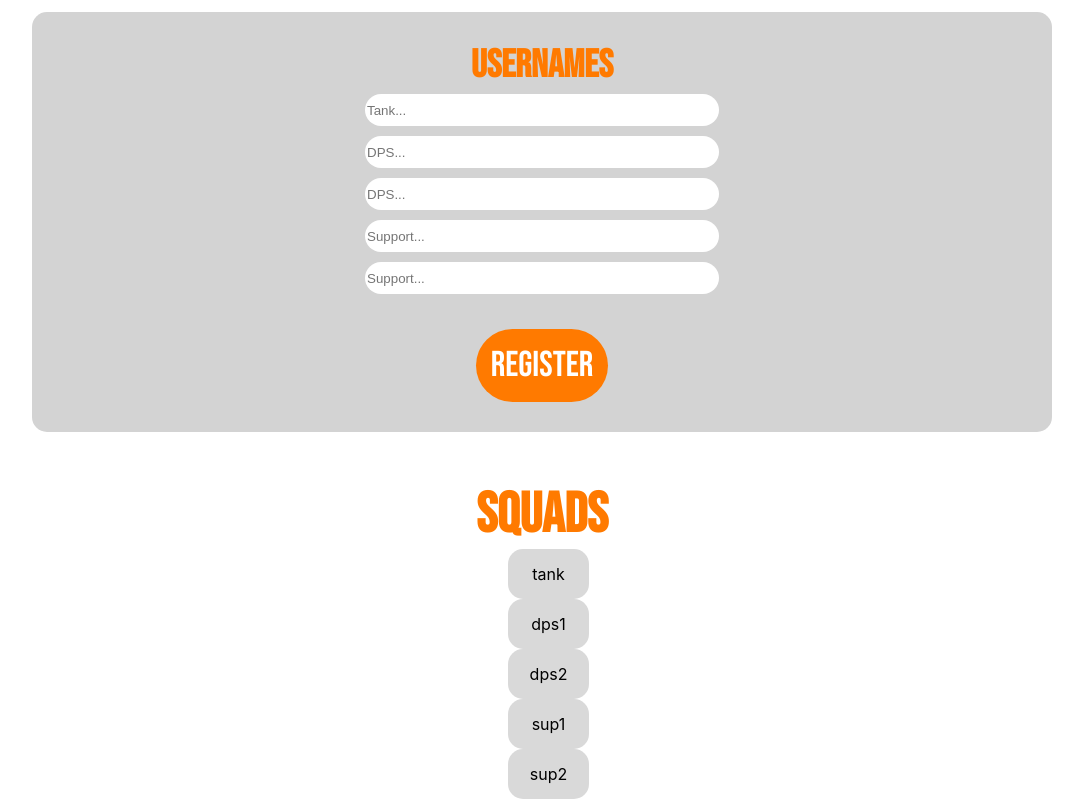
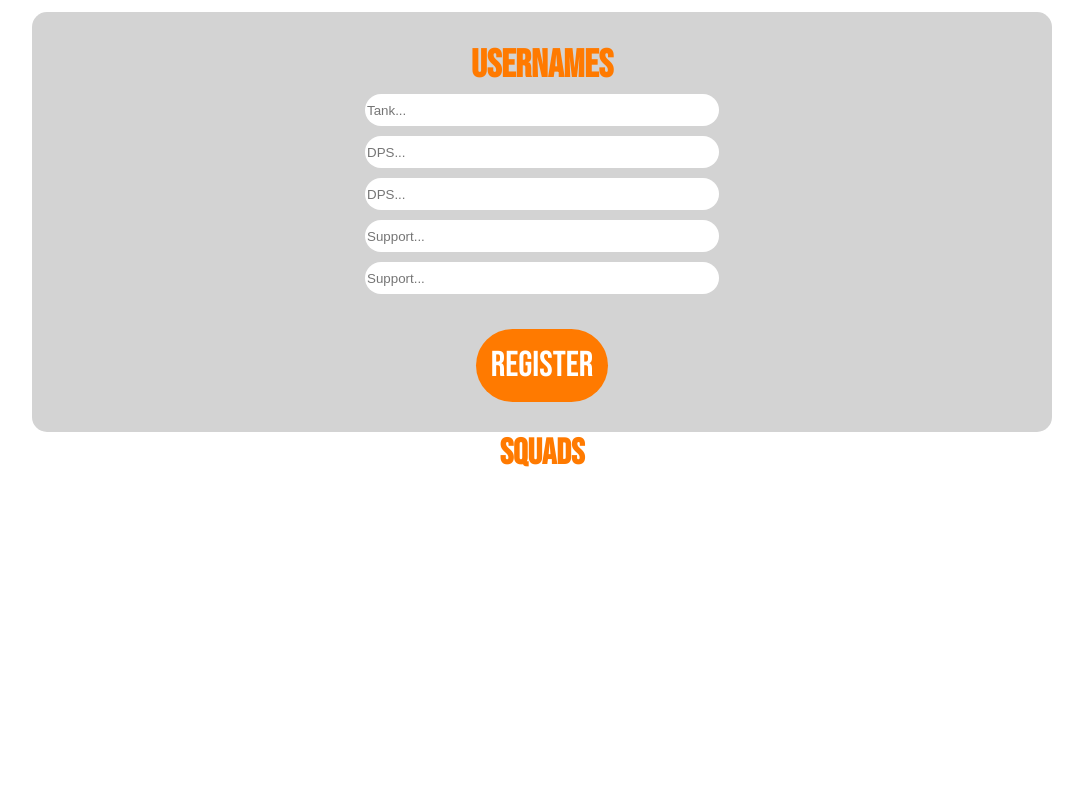
Before and after one commit to ellensales/overteams, a React (Create React App) app: page / in a window 1280 px wide. Shown: the part 669-1468 px from the top of the page, without its empty margins (98-1181 px from the left). After the commit the page ends 1144 px from the top, so only its background shows below. Built offline with nearby package versions, Linux system fonts and the light colour scheme.

Commit message:
conclusão do projeto

```diff
--- a/src/App.css
+++ b/src/App.css
@@ -1,38 +1,3 @@
 .App {
   text-align: center;
 }
-
-.App-logo {
-  height: 40vmin;
-  pointer-events: none;
-}
-
-@media (prefers-reduced-motion: no-preference) {
-  .App-logo {
-    animation: App-logo-spin infinite 20s linear;
-  }
-}
-
-.App-header {
-  background-color: #282c34;
-  min-height: 100vh;
-  display: flex;
-  flex-direction: column;
-  align-items: center;
-  justify-content: center;
-  font-size: calc(10px + 2vmin);
-  color: white;
-}
-
-.App-link {
-  color: #61dafb;
-}
-
-@keyframes App-logo-spin {
-  from {
-    transform: rotate(0deg);
-  }
-  to {
-    transform: rotate(360deg);
-  }
-}
--- a/src/App.js
+++ b/src/App.js
@@ -10,7 +10,6 @@ function App() {
   const addedSquad = (squad) => {
     console.log(squad)
     setSquads([...squads, squad])
-    console.log(squads)
   }
 
   return (
--- /dev/null
+++ b/src/components/Nickname/Nickname.css
@@ -0,0 +1,5 @@
+.nickname{
+    background-color: #fff;
+    border-radius: 15px;
+    padding: 30px;
+}
--- /dev/null
+++ b/src/components/Nickname/index.js
@@ -0,0 +1,7 @@
+import './Nickname.css'
+
+export const Nickname = (props) => {
+    return(
+        <div className="nickname"> {props.nickname} </div>
+    )
+}
--- a/src/components/Role/index.js
+++ /dev/null
@@ -1,6 +0,0 @@
-
-export const Role = (squad, role) => {
-    return(
-        <div> {squad.role} </div>
-    )
-}
--- a/src/components/Squad/Squad.css
+++ b/src/components/Squad/Squad.css
@@ -1,12 +1,4 @@
 .squad h1{
-    margin-top: 50px;
-    font-size: 56px;
+    font-size: 36px;
     font-family: 'Bebas Neue', sans-serif;
 }
-
-.team.list{
-    display:flex;
-    justify-content: center;
-    align-items: center;
-
-}
--- a/src/components/Squad/index.js
+++ b/src/components/Squad/index.js
@@ -3,11 +3,13 @@ import './Squad.css'
 
 export const Squad = (props) => {
 
+    console.log(props.squads)
+
     return(
         <section className="squad">
             <h1>Squads</h1>
             <div className="team list">
-                <Team squads={props} />
+                {props.squads.map(squad => <Team team={squad}/>)}
             </div>
 
         </section>
--- a/src/components/Team/Team.css
+++ b/src/components/Team/Team.css
@@ -1,10 +1,21 @@
-.team div{
+.team.section{
+
+    padding: 40px;
+    margin: 30px;
+    background-color:#D9D9D9;
+    border-radius: 20px;
+}
+
+.roles{
+    font-size: 36px;
     display: flex;
+    flex-direction: row;
     align-items: center;
-    justify-content: center;
-    margin: auto;
-    border-radius: 15px;
-    width: 75%;
-    background-color: #D9D9D9;
-    padding: 15px;
+    justify-content: space-evenly;
 }
+.nicknames{
+    display: flex;
+    flex-direction: row;
+    align-items: center;
+    justify-content: space-evenly;
+}
--- a/src/components/Team/index.js
+++ b/src/components/Team/index.js
@@ -1,15 +1,26 @@
 import './Team.css'
-import { Role } from '../Role'
+import { Nickname } from '../Nickname'
 
 export const Team = (props) => {
 
+    console.log(props.team.tank)
+
     return(
-        <section className="team">
-            <Role squad = {props.squad} role ='tank' />
-            <Role squad = {props.squad} role='dps1' />
-            <Role squad = {props.squad} role='dps2' />
-            <Role squad = {props.squad} role='sup1' />
-            <Role squad = {props.squad} role='sup2' />
+        <section className="team section">
+            <div className="roles">
+                <h1>Tank</h1>
+                <h1>DPS1</h1>
+                <h1>DPS2</h1>
+                <h1>Sup1</h1>
+                <h1>Sup2</h1>
+            </div>
+            <div className="nicknames">
+                <Nickname nickname={props.team.tank}/>
+                <Nickname nickname={props.team.dps1}/>
+                <Nickname nickname={props.team.dps2}/>
+                <Nickname nickname={props.team.sup1}/>
+                <Nickname nickname={props.team.sup2}/>
+            </div>
         </section>
     )
 
```
Also changed, not shown: src/components/Role/Role.css (deleted), src/logo.svg (deleted), 1 other file (tests, documents, lock files or other folders).
